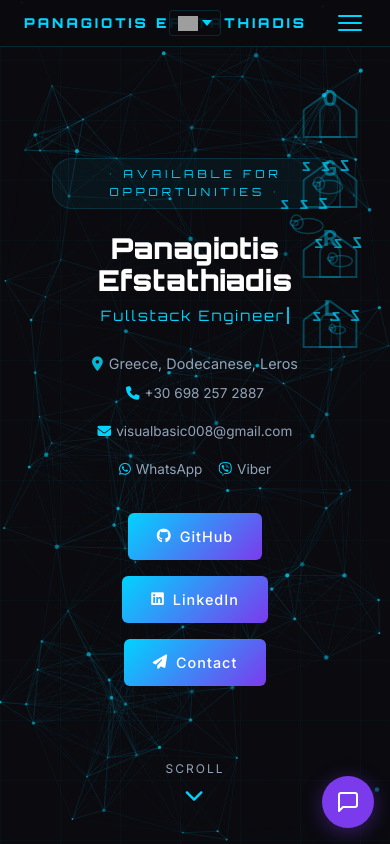
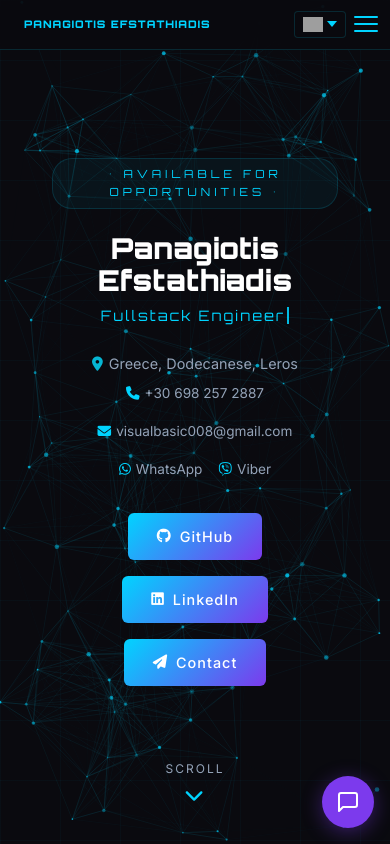
Before and after one commit to tigerlero/Bio, a plain HTML site: page index.html in a window 390 px wide. Shown: the top 844 px of the page. Drawn offline with Linux system fonts and the light colour scheme; no server answers; grey boxes are pictures that could not be loaded.

Commit message:
no dog on phone

```diff
--- a/css/style.css
+++ b/css/style.css
@@ -45,9 +45,7 @@
   white-space: nowrap;
 }
 #navbar .lang-wrap {
-  position: absolute;
-  left: 50%;
-  transform: translateX(-50%);
+  margin-left: auto;
 }
 
 /* ── SIDEBAR ── */
@@ -100,6 +98,7 @@
   border-bottom: 1px solid var(--border);
   padding: 1.5rem 2rem; z-index: 999;
   flex-direction: column; gap: 1.2rem;
+  max-height: calc(100vh - 60px); overflow-y: auto;
 }
 .mobile-menu.open { display: flex; }
 .mobile-menu a {
@@ -1180,10 +1179,11 @@
 
 /* ── RESPONSIVE ── */
 @media (max-width: 768px) {
-  .sidebar { display: none; }
-  body { padding-left: 0; }
-  nav { left: 0; }
-  .hamburger { display: flex; }
+    .sidebar { display: none; }
+    body { padding-left: 0; }
+    nav { left: 0; padding-right: 0.5rem; }
+    .hamburger { display: flex; }
+    #navbar .lang-wrap { margin-right: 0.25rem; }
   .timeline::before { left: 20px; }
   .timeline-item, .timeline-item:nth-child(odd) { flex-direction: column; }
   .timeline-item:nth-child(odd) .timeline-card,
@@ -1198,6 +1198,9 @@
   .hero-name { font-size: 1.8rem; }
   .cards-grid { grid-template-columns: 1fr; }
   .project-gallery { grid-template-columns: 1fr; }
+}
+@media (max-width: 400px) {
+  .nav-logo { font-size: 0.65rem; letter-spacing: 1px; }
 }
 
 /* ── DETAIL PAGE GALLERY ── */
--- a/js/dogs.js
+++ b/js/dogs.js
@@ -1,6 +1,7 @@
 (function(){
   var c = document.getElementById('dogsCanvas');
   if (!c) return;
+  if (window.innerWidth <= 768) { c.remove(); return; }
   var cx = c.getContext('2d');
   var W, H, LINE = '#00d4ff';
 
```
